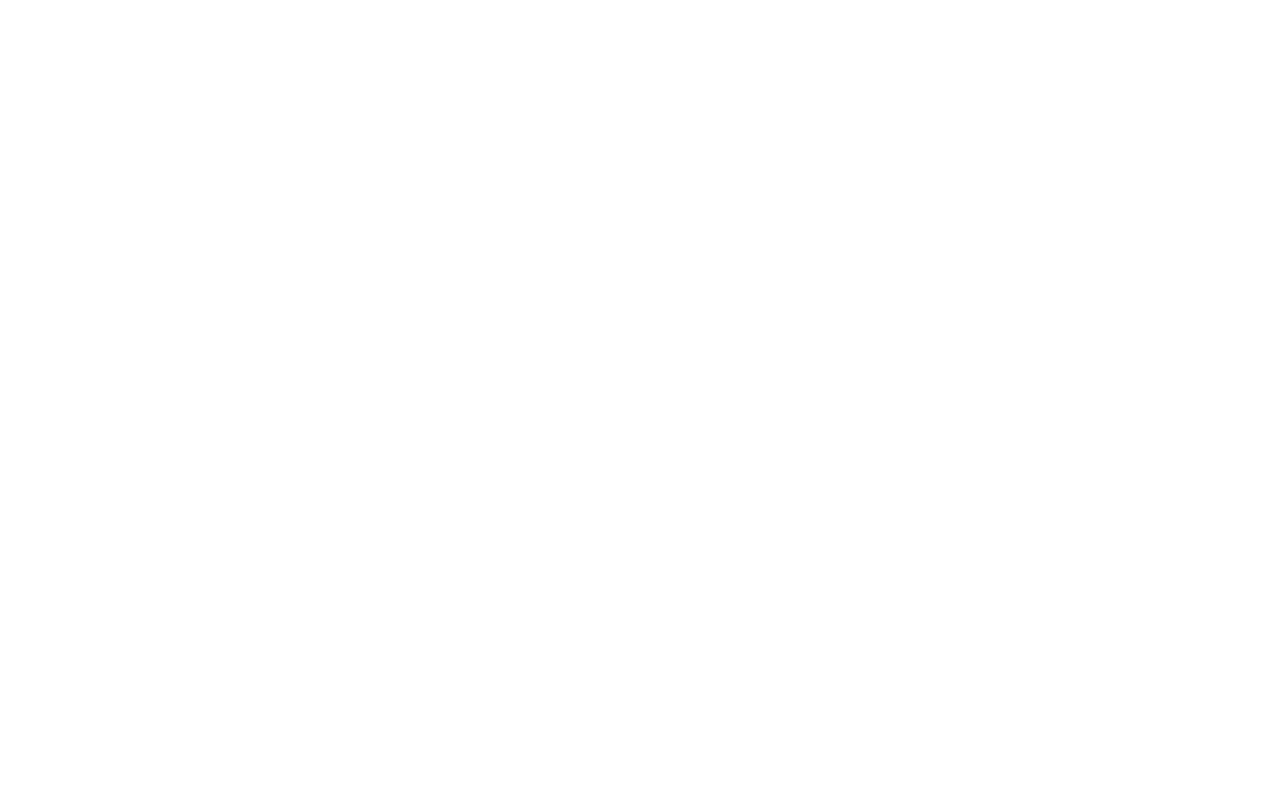
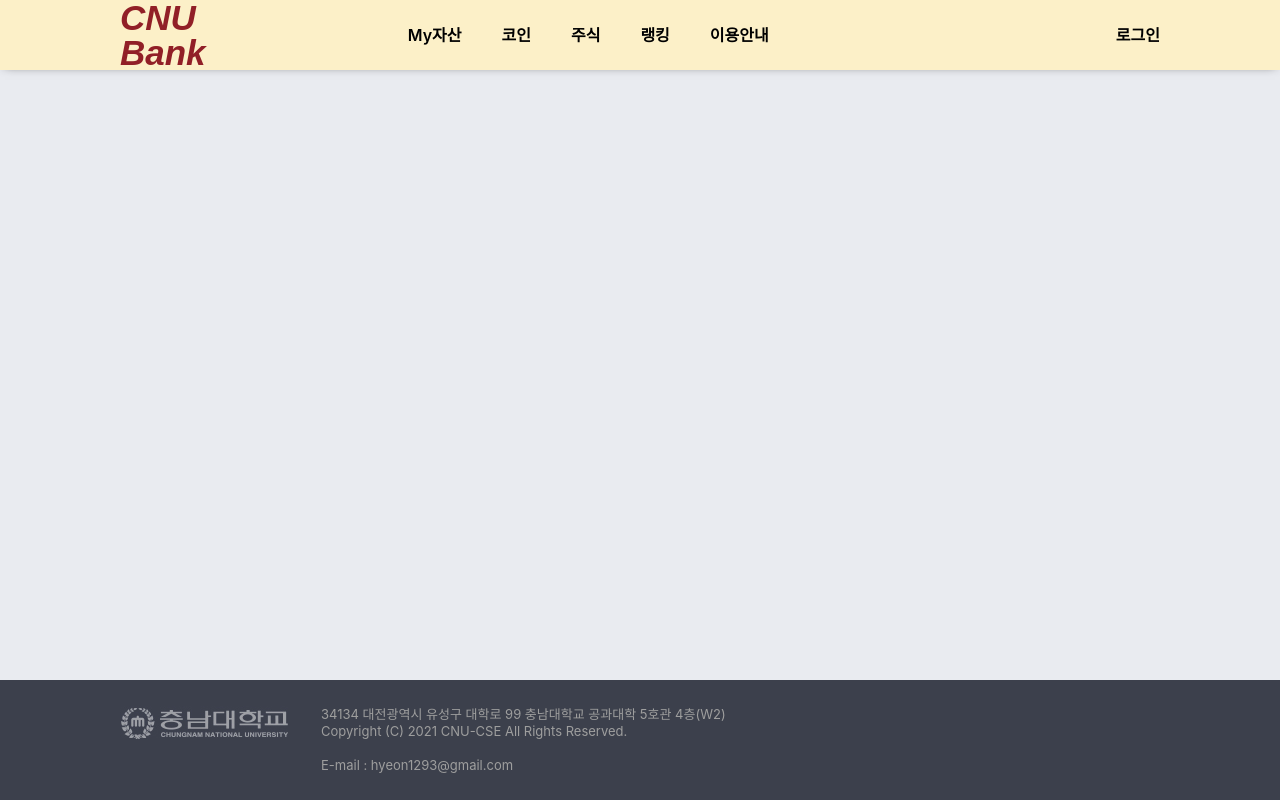
Before and after one commit to bae-sh/-CNU-bit, a React (Create React App) app in the folder project/: page /menual in a window 1280 px wide. Built offline with nearby package versions, Linux system fonts and the light colour scheme.

Commit message:
add header,footer

```diff
--- a/project/package.json
+++ b/project/package.json
@@ -8,7 +8,10 @@
     "@testing-library/user-event": "^12.1.10",
     "react": "^17.0.2",
     "react-dom": "^17.0.2",
+    "react-router-dom": "^5.3.0",
     "react-scripts": "4.0.3",
+    "styled-components": "^5.3.1",
+    "styled-reset": "^4.3.4",
     "web-vitals": "^1.0.1"
   },
   "scripts": {
--- a/project/src/App.js
+++ /dev/null
@@ -1,7 +0,0 @@
-import "./App.css";
-
-function App() {
-  return <div className="App"></div>;
-}
-
-export default App;
--- /dev/null
+++ b/project/src/Components/App.js
@@ -0,0 +1,15 @@
+import React from "react";
+import Router from "./Router";
+import GlobalStyles from "./GlobalStyles";
+import Footer from "./Footer";
+const App = () => {
+  return (
+    <div className="App">
+      <GlobalStyles />
+      <Router />
+      <Footer />
+    </div>
+  );
+};
+
+export default App;
--- /dev/null
+++ b/project/src/Components/Footer.js
@@ -0,0 +1,48 @@
+/* eslint-disable jsx-a11y/alt-text */
+/* eslint-disable import/no-anonymous-default-export */
+import styled from "styled-components";
+import FooterLogo from "../img/footer_logo.jpg";
+
+const Footer = styled.footer`
+  width: 100%;
+  height: 120px;
+  background-color: #3c404c;
+  display: flex;
+  align-items: center;
+  @media only screen and (max-width: 900px) {
+    width: 900px;
+  }
+`;
+
+const Inner = styled.div`
+  display: flex;
+`;
+
+const LogoBox = styled.div`
+  margin-right: 30px;
+`;
+
+const Content = styled.p`
+  color: #9e9e9e;
+  font-size: 13px;
+  line-height: 1.3;
+`;
+
+export default () => (
+  <Footer>
+    <Inner className="inner">
+      <LogoBox>
+        <img src={FooterLogo} />
+      </LogoBox>
+      <Content>
+        34134 대전광역시 유성구 대학로 99
+        <br className="mobileShow" /> 충남대학교 공과대학 5호관 4층(W2)
+        <br />
+        Copyright (C) 2021 CNU-CSE All Rights Reserved.
+        <br />
+        <br />
+        E-mail : hyeon1293@gmail.com
+      </Content>
+    </Inner>
+  </Footer>
+);
--- /dev/null
+++ b/project/src/Components/GlobalStyles.js
@@ -0,0 +1,63 @@
+import { createGlobalStyle } from "styled-components";
+import reset from "styled-reset";
+
+const GlobalStyles = createGlobalStyle`
+    ${reset}
+
+    * {
+        box-sizing: border-box;// 모든 box들을 box의 내부로 사용
+    }
+
+    body {
+        font-family: 'Noto Sans KR', -apple-system, BlinkMacSystemFont, 'Segoe UI', Roboto, Oxygen, Ubuntu, Cantarell, 'Open Sans', 'Helvetica Neue', sans-serif;
+        font-size: 16px;
+
+        @media only screen and (max-width: 1000px) {
+            font-size: 14px;
+        }
+    }
+
+    a {
+        color: inherit;
+        text-decoration: none;
+        font-family: inherit;
+    }
+
+    button {
+        background-color: transparent;
+        border: none;
+        outline: none;
+        cursor: pointer;
+        padding: 0;
+        margin: 0;
+        font-family: 'Noto Sans KR', -apple-system, BlinkMacSystemFont, 'Segoe UI', Roboto, Oxygen, Ubuntu, Cantarell, 'Open Sans', 'Helvetica Neue', sans-serif;
+    }
+
+    main {
+        padding-top: 70px;
+        min-height: calc(100vh - 120px);
+
+        background-color: #e9ebf0;
+    }
+
+    .inner {
+        width: 100%;
+        max-width: 1200px;
+        padding: 0 80px;
+        margin: 0 auto;
+    }
+
+    .mobileShow {
+        display: none;
+
+        @media only screen and (max-width: 800px) {
+            display: block;
+        }
+    }
+
+    p, span, h1, h2, h3, h4, h5 {
+        line-height: 1.5;
+    }
+`;
+
+export default GlobalStyles;
--- /dev/null
+++ b/project/src/Components/Header.js
@@ -0,0 +1,172 @@
+/* eslint-disable import/no-anonymous-default-export */
+import React, { useState } from "react";
+import { Link, withRouter } from "react-router-dom";
+import styled from "styled-components";
+
+const navList = [
+  { path: "/myStock", pathName: "myStock", name: "My자산" },
+  { path: "/coin", pathName: "coin", name: "코인" },
+  { path: "/stock", pathName: "stock", name: "주식" },
+  { path: "/rank", pathName: "rank", name: "랭킹" },
+  { path: "/menual", pathName: "menual", name: "이용안내" },
+];
+
+const Header = styled.header`
+  position: fixed;
+  top: 0;
+  left: 0;
+  display: flex;
+  align-items: center;
+  width: 100%;
+  height: 70px;
+  background-color: #fcf0c8;
+  box-shadow: 0 0 10px -5px #303030;
+  z-index: 1000; //z축 순서
+  /* -webkit-backdrop-filter: blur(10px); */
+  /* backdrop-filter: blur(7px); */
+
+  @media only screen and (max-width: 900px) {
+    width: 900px;
+  }
+`;
+
+const FlexBox = styled.div`
+  display: flex;
+  align-items: center;
+`;
+
+const Logo = styled.div`
+  font-size: 35px;
+  font-family: "Arimo", sans-serif;
+  font-weight: 700;
+  font-style: italic;
+  width: 200px;
+  color: #911f27;
+`;
+
+const Gnb = styled.div`
+  display: flex;
+  justify-content: space-between;
+  align-items: center;
+  width: 100%;
+`;
+
+const NavGroup = styled.ul`
+  display: flex;
+  align-items: center;
+  padding-left: 80px;
+`;
+
+const NavLink = styled.li`
+  margin-left: 40px;
+  font-weight: 600;
+  font-size: 16px;
+
+  &:hover {
+    padding-bottom: 2px;
+    border-bottom: 2px solid;
+  }
+`;
+
+const LoginBox = styled.ul`
+  display: flex;
+  align-items: center;
+  & > li:nth-child(2) {
+    margin-left: 30px;
+  }
+`;
+
+export default withRouter(
+  ({
+    history: {
+      location: { pathname },
+    },
+  }) => {
+    const isRoot = pathname === "/";
+
+    const useHome = () => {
+      const [menuOn, setMenuOn] = useState({
+        isOn: false,
+        isBtn: false,
+      });
+
+      const handleMenuBtn = (value) => {
+        setMenuOn(value);
+      };
+
+      return {
+        menuOn,
+        handleMenuBtn,
+      };
+    };
+
+    const {
+      menuOn: { isOn, isBtn },
+      handleMenuBtn,
+    } = useHome();
+    return (
+      <>
+        <Header isRoot={isRoot}>
+          <FlexBox className="inner">
+            <Logo isRoot={isRoot}>
+              <Link
+                to="/"
+                onClick={() => {
+                  handleMenuBtn({
+                    isOn: false,
+                    isBtn: false,
+                  });
+                }}
+              >
+                CNU Bank
+              </Link>
+            </Logo>
+            <Gnb isOn={isOn} isBtn={isBtn}>
+              <NavGroup>
+                {navList.map(({ path, pathName, name }, idx) => (
+                  <NavLink
+                    isRoot={isRoot}
+                    isCurrent={pathname.includes(pathName)}
+                    isNav={true}
+                    key={idx}
+                  >
+                    <Link
+                      to={path}
+                      onClick={() => {
+                        handleMenuBtn({
+                          isOn: false,
+                          isBtn: false,
+                        });
+                      }}
+                    >
+                      {name}
+                    </Link>
+                  </NavLink>
+                ))}
+              </NavGroup>
+              <LoginBox>
+                <NavLink
+                  isRoot={isRoot}
+                  isCurrent={pathname === "/login"}
+                  isNav={false}
+                >
+                  <Link
+                    to="/login"
+                    onClick={() => {
+                      handleMenuBtn({
+                        isOn: false,
+                        isBtn: false,
+                      });
+                    }}
+                  >
+                    로그인
+                  </Link>
+                </NavLink>
+              </LoginBox>
+            </Gnb>
+          </FlexBox>
+        </Header>
+      </>
+    );
+  }
+);
--- /dev/null
+++ b/project/src/Components/Router.js
@@ -0,0 +1,46 @@
+/* eslint-disable import/no-anonymous-default-export */
+import React from "react";
+import {
+  BrowserRouter as Router,
+  Route,
+  Switch,
+  Redirect,
+} from "react-router-dom";
+
+import Header from "./Header";
+// import Notice from "../Routes/Notice";
+// import Coin from "../Routes/Coin";
+// import Home from "../Routes/Home";
+// import Intro from "../Routes/Intro";
+// import LeaderBoard from "../Routes/LeaderBoard";
+// import Question from "../Routes/Question";
+// import SubmitForm from "../Routes/Submit/Form";
+// import SubmitStatus from "../Routes/Submit/Status";
+// import News from "../Routes/News";
+// import Login from "../Routes/Login";
+// import Content from "../Components/Content";
+// import NewsDetail from "../Routes/News/Detail.js";
+// import NoticeDetail from "../Routes/Notice/Detail.js";
+
+export default () => (
+  <Router>
+    <Header />
+    <main>
+      {/* <Switch>
+        <Route path="/" component={Home} exact />
+        <Route path="/intro" component={Intro} exact />
+        <Route path="/coin" component={Coin} exact />
+        <Route path="/leaderboard" component={LeaderBoard} exact />
+        <Route path="/notice" component={Notice} exact />
+        <Route path="/question" component={Question} exact />
+        <Route path="/news" component={News} exact />
+        <Route path="/login" component={Login} exact />
+        <Route path="/submit/form" component={SubmitForm} exact />
+        <Route path="/submit/status" component={SubmitStatus} exact />
+        <Route path="/news/:id" component={NewsDetail} exact />
+        <Route path="/notice/:id" component={NoticeDetail} exact />
+        <Redirect to="/" />
+      </Switch> */}
+    </main>
+  </Router>
+);
```
Also changed, not shown: project/src/index.js (+6 -6 lines), project/src/img/footer_logo.jpg (added), 1 other file (tests, documents, lock files or other folders).
